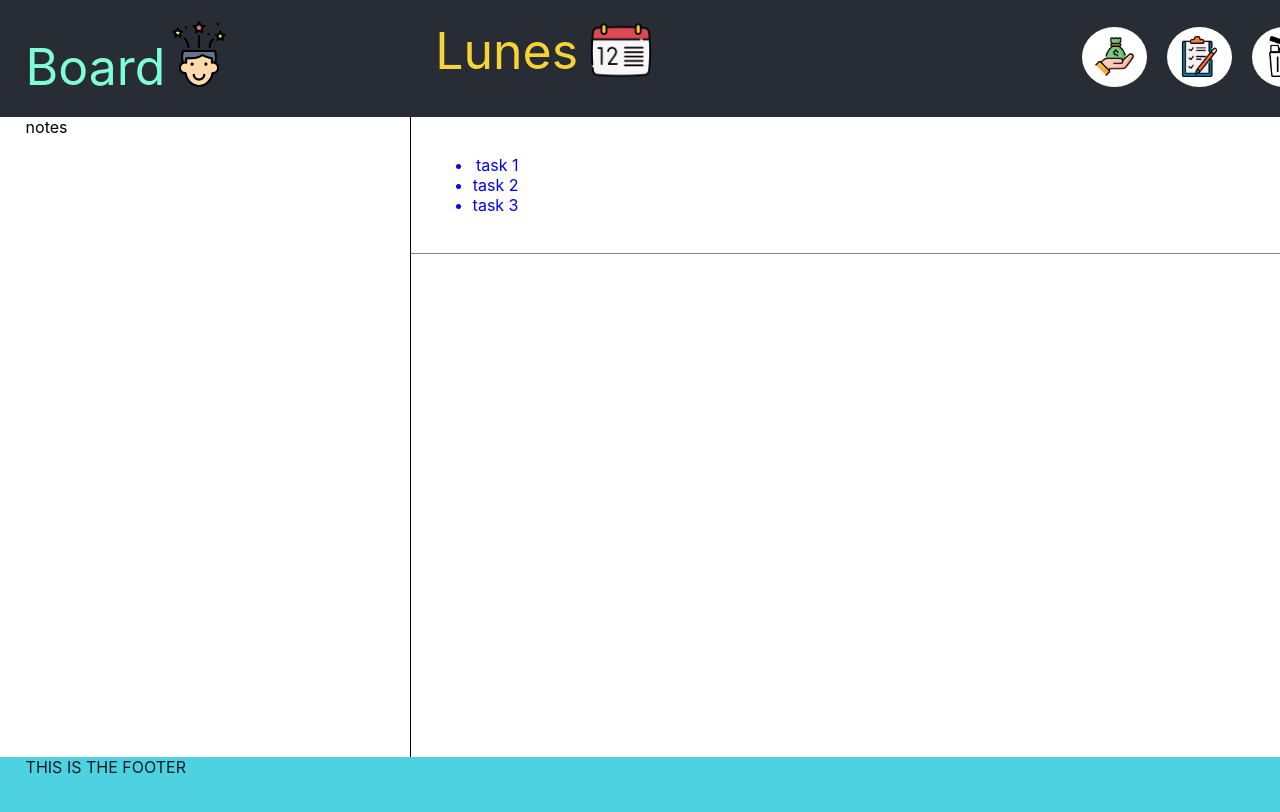
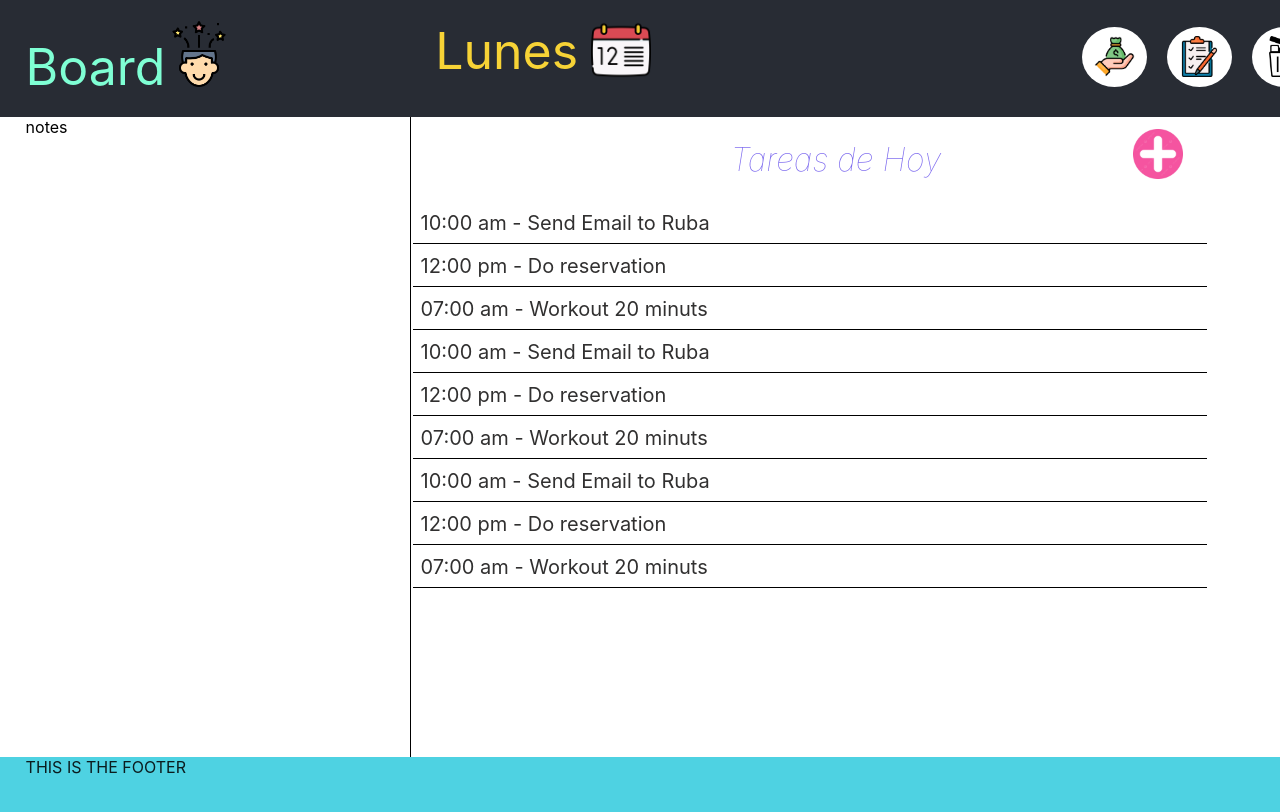
Before and after one commit to NardiSantamaria/agendApp, a React (Create React App) app: page / in a window 1280 px wide. Shown: the top 812 px of the page. Built offline with nearby package versions, Linux system fonts and the light colour scheme.

Commit message:
add new task

```diff
--- a/src/Sections/HomeTask.js
+++ b/src/Sections/HomeTask.js
@@ -1,22 +1,34 @@
 import React from "react";
 import "../styles/HomeTaskStyles.scss";
-
+import { useState } from "react";
+import tasks from "../resources/taskData";
+import Task from "../components/task";
+import agregarTaskimg from "../images/agregar.png"
+console.log(tasks);
 class HomeTask extends React.Component{
+    constructor(props){
+        super(props);
+        this.state={tasks: Array };
+    }
     render(){
         return <div className="w-70">
             <div className="container-home">
                 <table>
-                    <ul>
-                        <li>
-                            task 1
-                        </li>
-                        <li>
-                            task 2
-                        </li>
-                        <li>
-                            task 3
-                        </li>
-                    </ul>
+                    <thead>
+                        <div className="row">
+                            <h1>Tareas de Hoy</h1>
+                            <a>
+                                <img src={agregarTaskimg} alt="logo" />
+                            </a>
+                        </div>
+                    </thead>
+                    {tasks.map((task, index)=>
+                        <tr>
+                            <Task time={task.time} tittle={task.tittle}></Task>
+                        </tr>
+                    )}
+
+
                 </table>
             </div>
         </div>
--- /dev/null
+++ b/src/components/task.js
@@ -0,0 +1,14 @@
+import React from "react";
+
+class Task extends React.Component{
+   render(){
+    const{tittle=''}=this.props;
+    const{time=''}=this.props;
+    return<td className="">
+            <text>
+                {this.props.time} - {this.props.tittle}
+            </text>
+        </td>
+   }
+
+}export default Task;
--- /dev/null
+++ b/src/resources/taskData.js
@@ -0,0 +1,70 @@
+const tasks=
+
+        [
+            {
+                tittle: "Send Email to Ruba",
+                description: "Send an email to an assesor from Ruba to continue the home purchase process",
+                status:"Pending",
+                time: "10:00 am",
+                date:"11/Sep/2023"
+            },
+            {
+                tittle: "Do reservation",
+                description: "Send an email to an assesor from Ruba to continue the home purchase process",
+                status:"Pending",
+                time: "12:00 pm",
+                date:"11/Sep/2023"
+            },
+            {
+                tittle: "Workout 20 minuts",
+                description: "Send an email to an assesor from Ruba to continue the home purchase process",
+                status:"Pending",
+                time: "07:00 am",
+                date:"11/Sep/2023"
+            },
+            {
+                tittle: "Send Email to Ruba",
+                description: "Send an email to an assesor from Ruba to continue the home purchase process",
+                status:"Pending",
+                time: "10:00 am",
+                date:"11/Sep/2023"
+            },
+            {
+                tittle: "Do reservation",
+                description: "Send an email to an assesor from Ruba to continue the home purchase process",
+                status:"Pending",
+                time: "12:00 pm",
+                date:"11/Sep/2023"
+            },
+            {
+                tittle: "Workout 20 minuts",
+                description: "Send an email to an assesor from Ruba to continue the home purchase process",
+                status:"Pending",
+                time: "07:00 am",
+                date:"11/Sep/2023"
+            },
+            {
+                tittle: "Send Email to Ruba",
+                description: "Send an email to an assesor from Ruba to continue the home purchase process",
+                status:"Pending",
+                time: "10:00 am",
+                date:"11/Sep/2023"
+            },
+            {
+                tittle: "Do reservation",
+                description: "Send an email to an assesor from Ruba to continue the home purchase process",
+                status:"Pending",
+                time: "12:00 pm",
+                date:"11/Sep/2023"
+            },
+            {
+                tittle: "Workout 20 minuts",
+                description: "Send an email to an assesor from Ruba to continue the home purchase process",
+                status:"Pending",
+                time: "07:00 am",
+                date:"11/Sep/2023"
+            }
+        ]
+
+
+export default tasks;
--- a/src/styles/HomeTaskStyles.scss
+++ b/src/styles/HomeTaskStyles.scss
@@ -1,12 +1,29 @@
 .container-home{
-    padding: 20px;
-    border-bottom: 1px solid gray;
-    min-width: 100%;
-    ul{
-        text-align: right;
-        li{
-            color: blue;
-            font-size:16px;
+
+    table{
+        thead{
+            .row{
+                justify-content: space-between;
+                h1{
+                    font-style: italic;
+                    font-weight: 100;
+                    padding-left: 40%;
+                    color: mediumslateblue;
+                }
+                a{ padding: 1.2% 3% 0 0;}
+            }
+            img{
+                max-height: 50px;
+            }
         }
-    }
+        min-width: 96%;
+            td{
+                color: rgb(49, 48, 48);
+                font-size:20px;
+                border-bottom:1px solid black;
+                padding: 8px;
+
+            }
+        }
+
 }
```
Also changed, not shown: src/images/agregar.png (added).
